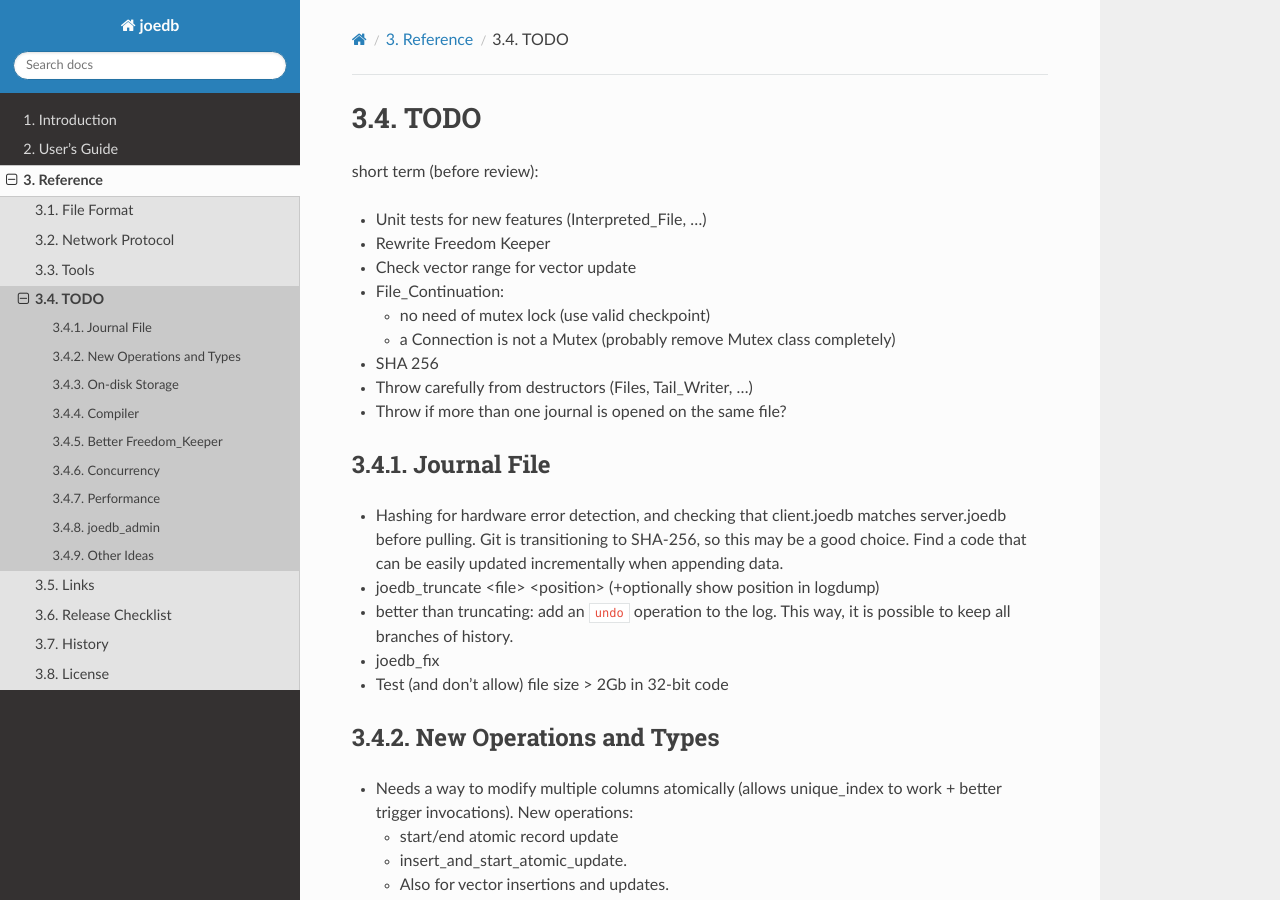
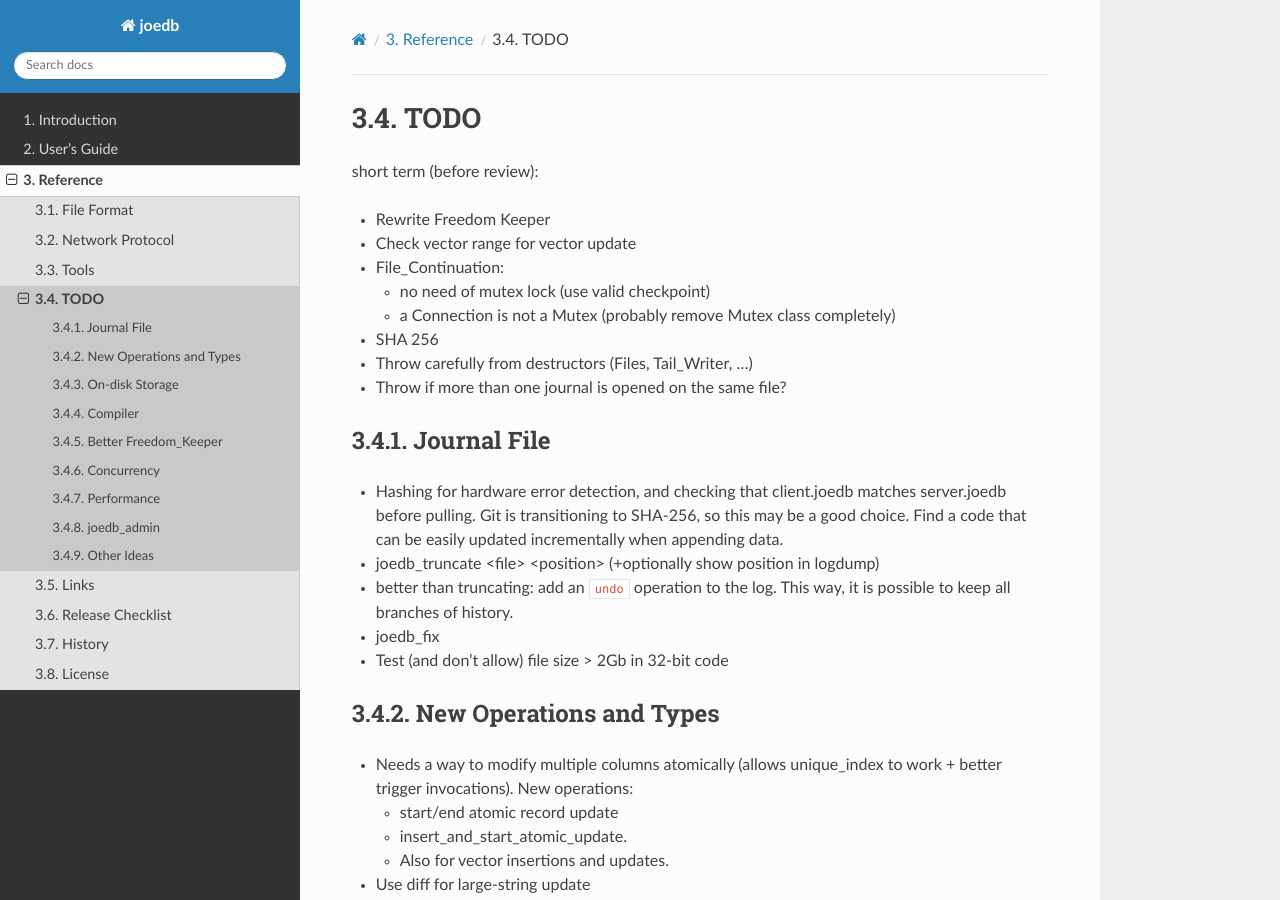
Before and after one commit to Remi-Coulom/joedb, a Sphinx documentation site: the page built from doc/source/todo.rst, in a window 1280 px wide and 900 px high. Built offline with Sphinx 7.4.7 and the Read the Docs theme 2.0.0, drawn with Linux system fonts in a browser that asks for light colours; formulas are drawn with MathJax 3.

```diff
--- a/doc/source/todo.rst
+++ b/doc/source/todo.rst
@@ -3,7 +3,6 @@
 
 short term (before review):
 
-- Unit tests for new features (Interpreted_File, ...)
 - Rewrite Freedom Keeper
 - Check vector range for vector update
 - File_Continuation:
```
Also changed, not shown: 1 other file.
